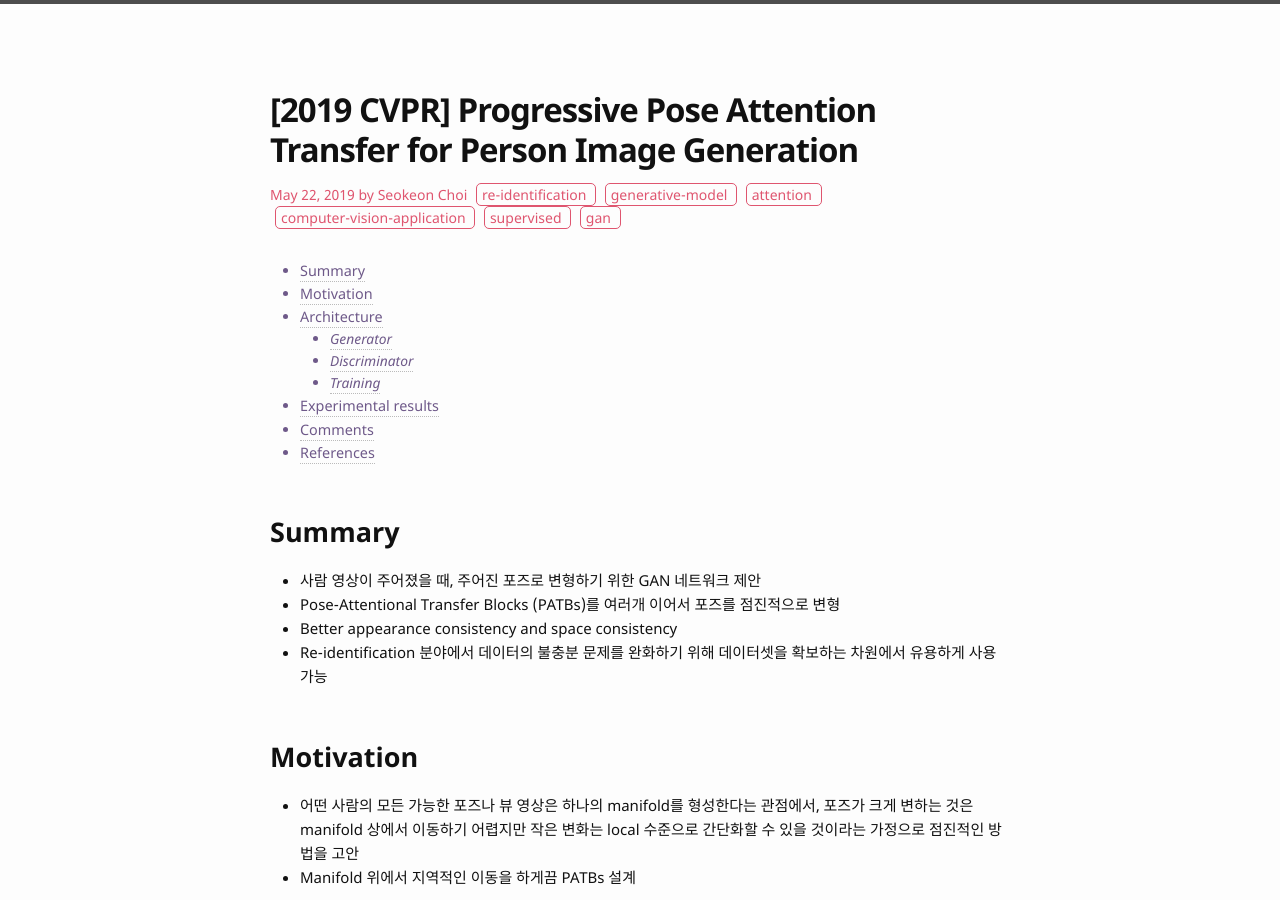
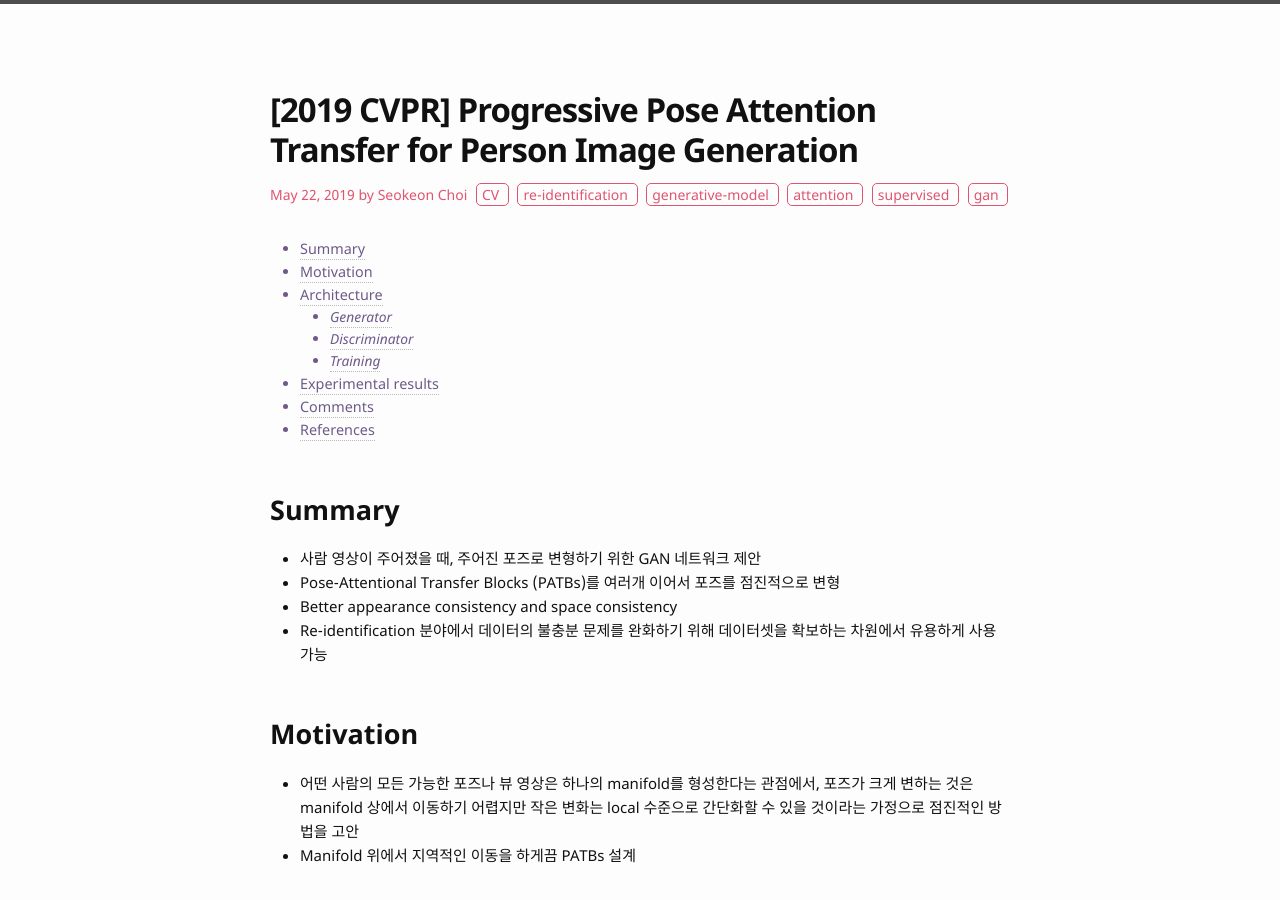
Before and after one commit to bismex/bismex.github.io, a Jekyll site: the page built from _posts/2019-05-22-PATB.md, in a window 1280 px wide and 900 px high. Built offline with Jekyll 4.4.1, drawn with Linux system fonts in a browser that asks for light colours; formulas are drawn with MathJax 3.

Commit message:
Update 2019-05-22-PATB.md

```diff
--- a/_posts/2019-05-22-PATB.md
+++ b/_posts/2019-05-22-PATB.md
@@ -2,7 +2,7 @@
 layout: post
 title: "[2019 CVPR] Progressive Pose Attention Transfer for Person Image Generation"
 date: 2019-05-22 10:18:00
-tags: re-identification generative-model attention computer-vision-application supervised gan
+tags: CV re-identification generative-model attention supervised gan
 ---
 
 <!--more-->
```
